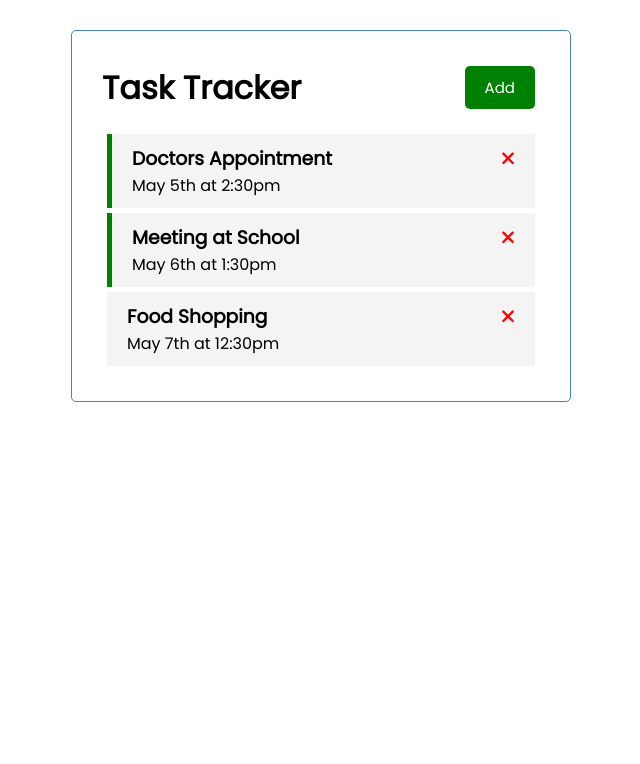
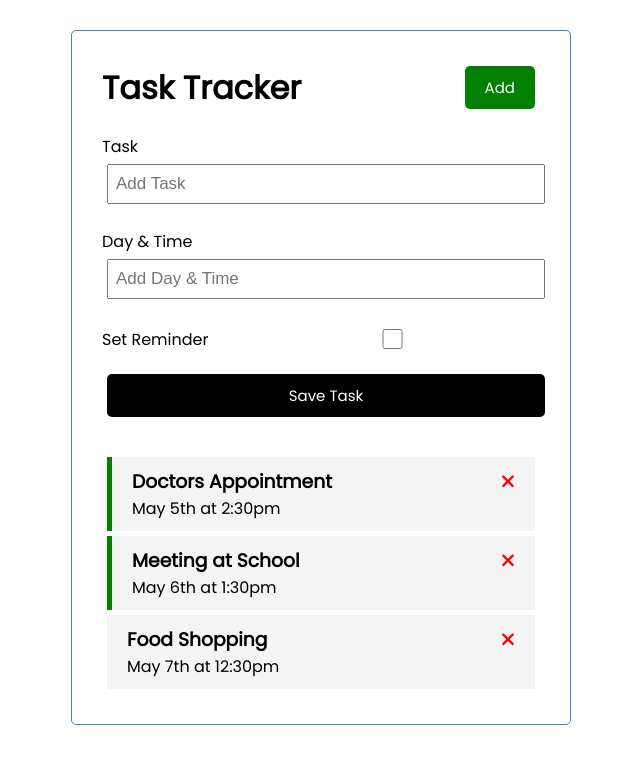
Before and after one commit to daninaydenow/angular-app, an Angular app in the folder my-app/: page / in a window 1280 px wide. Shown: the top 764 px of the page, without its empty margins (319-959 px from the left). Built offline with nearby package versions, Linux system fonts and the light colour scheme; data requests are answered from the project's data file.

Commit message:
add add-task component to the tasks component

```diff
--- a/my-app/src/app/components/tasks/tasks.component.html
+++ b/my-app/src/app/components/tasks/tasks.component.html
@@ -1,3 +1,4 @@
+<app-add-task></app-add-task>
 <app-task-item
   *ngFor="let task of tasks"
   [task]="task"
```
